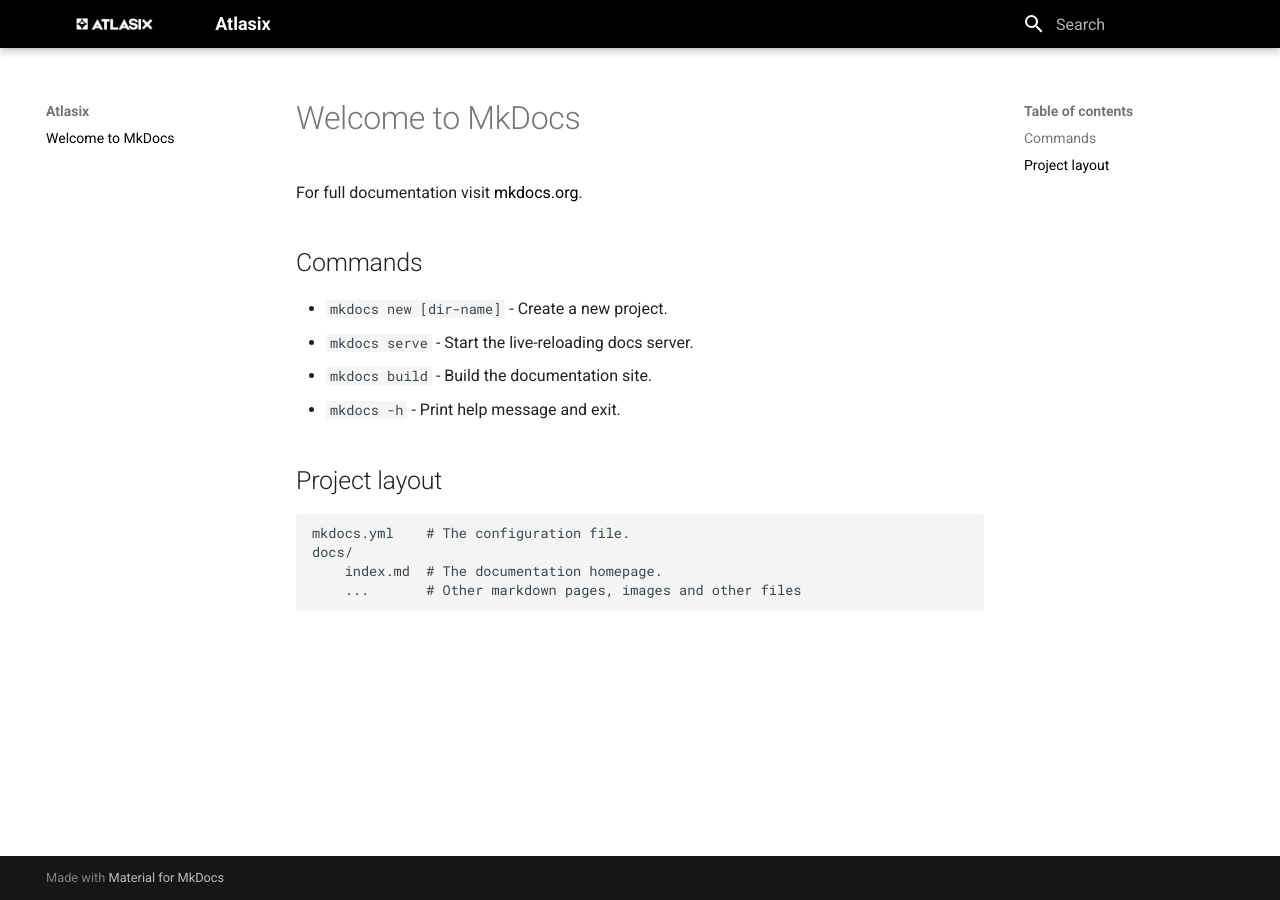
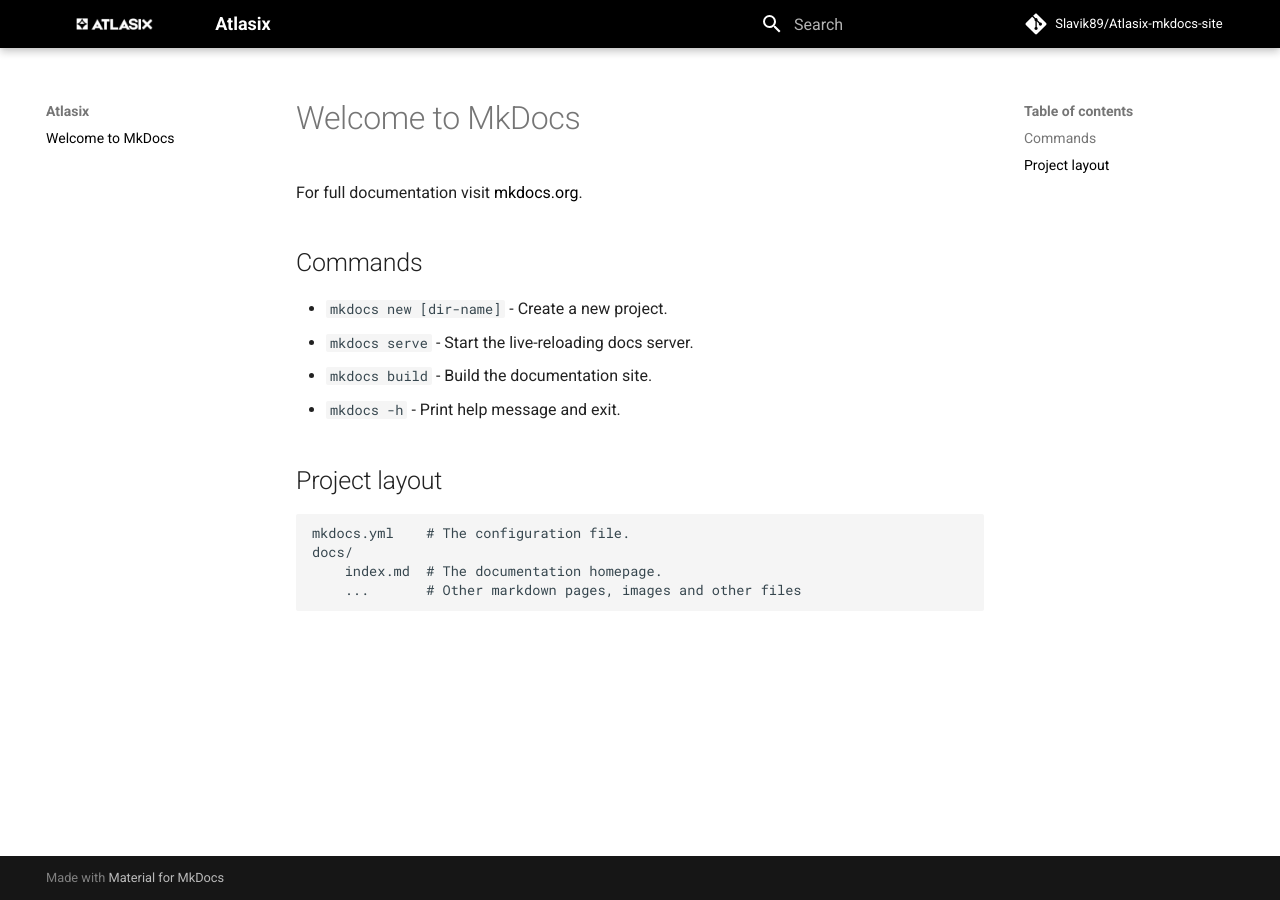
Before and after one commit to Slavik89/Atlasix-mkdocs-site, an MkDocs documentation site: the page built from docs/index.md, in a window 1280 px wide. Built offline with MkDocs 1.6.1 and Material for MkDocs 9.7.7, drawn with Linux system fonts in a browser that asks for light colours; comment, search, counter and statistics services are not loaded.

Commit message:
Repo name has been added for mkdocs.yaml

```diff
--- a/mkdocs.yml
+++ b/mkdocs.yml
@@ -1,4 +1,8 @@
 site_name: Atlasix
+
+# Repository
+repo_name: Slavik89/Atlasix-mkdocs-site
+repo_url: https://github.com/Slavik89/Atlasix-mkdocs-site
 
 theme:
   name: material
```
